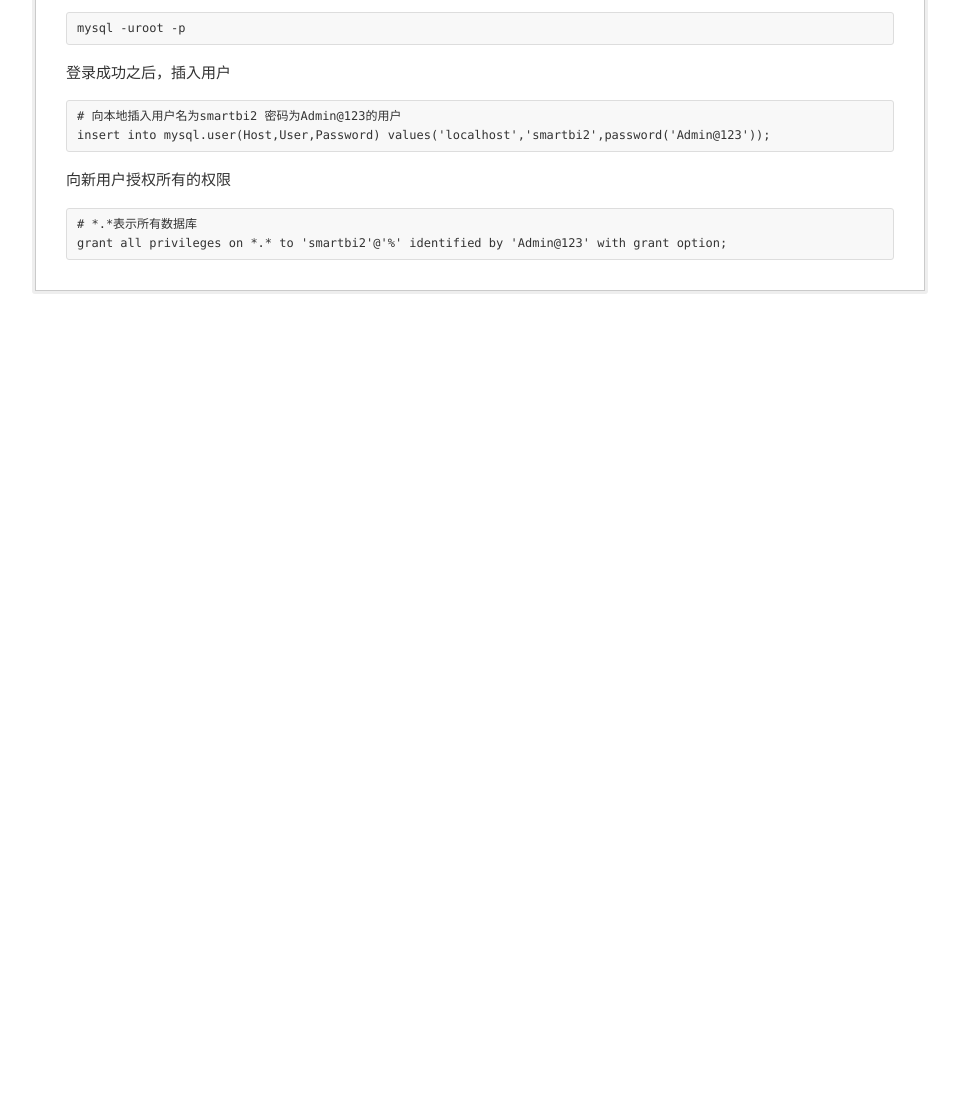
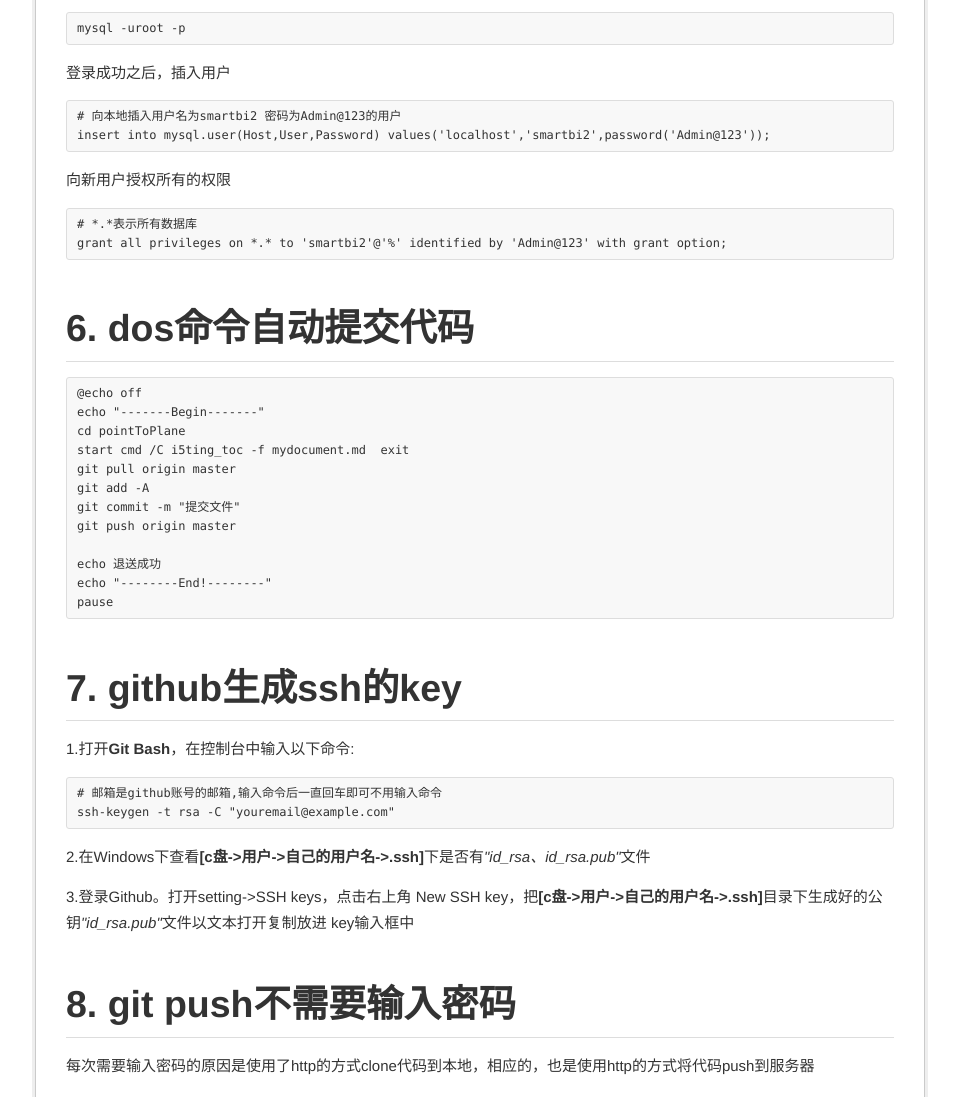
Before and after one commit to CodingPandaLLL/file, a plain HTML site: page pointToPlane/preview/mydocument.html in a window 1280 px wide. Shown: the part 1703-2800 px from the top of the page, without its empty margins (288-1247 px from the left). Before the commit the page ends 1997 px from the top, so only its background shows below. Drawn offline with Linux system fonts and the light colour scheme.

Commit message:
提交文件

```diff
--- a/pointToPlane/preview/mydocument.html
+++ b/pointToPlane/preview/mydocument.html
@@ -112,6 +112,38 @@ insert into mysql.user(Host,User,Password) values(&#39;localhost&#39;,&#39;smart
 <pre><code class="lang-bash"># *.*表示所有数据库
 grant all privileges on *.* to &#39;smartbi2&#39;@&#39;%&#39; identified by &#39;Admin@123&#39; with grant option;
 </code></pre>
+<h1 id="dos-">dos命令自动提交代码</h1>
+<pre><code class="lang-bash">@echo off
+echo &quot;-------Begin-------&quot;
+cd pointToPlane
+start cmd /C i5ting_toc -f mydocument.md  exit
+git pull origin master
+git add -A
+git commit -m &quot;提交文件&quot;
+git push origin master
+
+echo 退送成功
+echo &quot;--------End!--------&quot;
+pause
+</code></pre>
+<h1 id="github-ssh-key">github生成ssh的key</h1>
+<p>1.打开<strong>Git Bash</strong>，在控制台中输入以下命令:</p>
+<pre><code class="lang-bash"># 邮箱是github账号的邮箱,输入命令后一直回车即可不用输入命令
+ssh-keygen -t rsa -C &quot;youremail@example.com&quot;
+</code></pre>
+<p>2.在Windows下查看<strong>[c盘-&gt;用户-&gt;自己的用户名-&gt;.ssh]</strong>下是否有<em>&quot;id_rsa、id_rsa.pub&quot;</em>文件</p>
+<p>3.登录Github。打开setting-&gt;SSH keys，点击右上角 New SSH key，把<strong>[c盘-&gt;用户-&gt;自己的用户名-&gt;.ssh]</strong>目录下生成好的公钥<em>&quot;id_rsa.pub&quot;</em>文件以文本打开复制放进 key输入框中</p>
+<h1 id="git-push-">git push不需要输入密码</h1>
+<p>每次需要输入密码的原因是使用了http的方式clone代码到本地，相应的，也是使用http的方式将代码push到服务器</p>
+<p>解决办法很简单，将http方式改为<strong>ssh方式</strong>即可</p>
+<pre><code class="lang-bash"># 查看当前方式
+git remote -v
+# 把http方式改为ssh方式。先移除旧的http的origin
+git remote rm origin
+# 添加新的ssh方式
+git remote add origin git@github.com:CodingPandaLLL/file.git
+</code></pre>
+<p>注意使用ssh提交的方式需要先在Github中设置好ssh key</p>
 
           	</article>
         </div>
```
Also changed, not shown: 1 other file.
